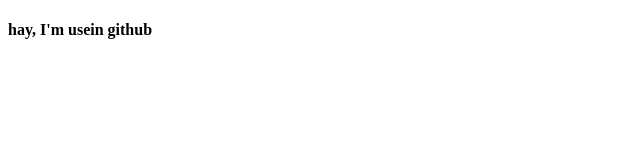
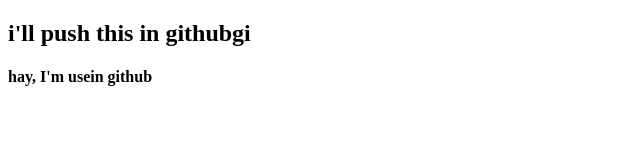
Before and after one commit to Swapno5896/my-first-website, a plain HTML site: page index.html in a window 1280 px wide. Shown: the whole page, without its empty margins (0-640 px from the left). Drawn offline with Linux system fonts and the light colour scheme.

Commit message:
added header

```diff
--- a/index.html
+++ b/index.html
@@ -6,6 +6,7 @@
     <title>Document</title>
 </head>
 <body>
+    <h2>i'll push this in githubgi</h2>
     <h4>hay, I'm usein github</h4>
 </body>
 </html>
```
